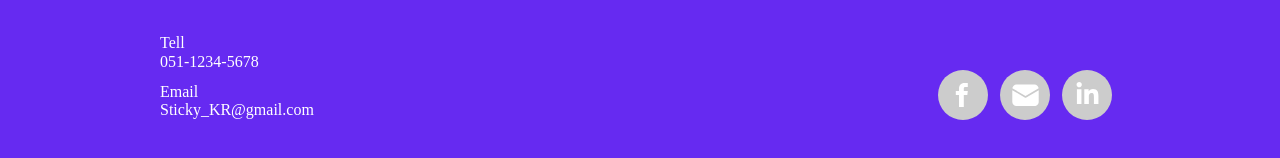
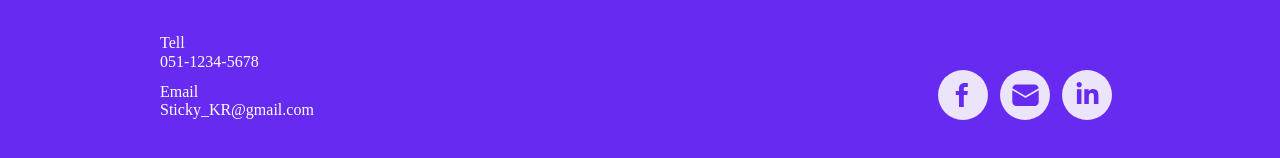
Before and after one commit to Sticky-APP/Sticky-Frontend, a Next.js app: page / in a window 1280 px wide. Shown: the part 3394-3552 px from the top of the page. Built offline with nearby package versions, Linux system fonts and the light colour scheme; a web font is replaced by a local one.

Commit message:
fix(footer): 로고 스타일 지정

```diff
--- a/components/common/Footer/index.tsx
+++ b/components/common/Footer/index.tsx
@@ -19,13 +19,13 @@ export default function Footer() {
       </div>
       <div className="flex gap-1">
         <FooterLogo>
-          <FacebookLogo color="#DBDBDB" />
+          <FacebookLogo />
         </FooterLogo>
         <FooterLogo>
-          <EmailLogo color="#ffffff" />
+          <EmailLogo />
         </FooterLogo>
         <FooterLogo>
-          <LinkedInLogo color="#DBDBDB" />
+          <LinkedInLogo />
         </FooterLogo>
       </div>
     </div>
@@ -33,7 +33,7 @@ export default function Footer() {
 }
 
 export const FooterLogo = styled.div`
-  background-color: #ccc;
+  background-color: #ebe4fb;
   transition: all 0.3s;
   &:nth-child(1):hover {
     background-color: #1877f2;
--- a/components/icon/EmallLogo.tsx
+++ b/components/icon/EmallLogo.tsx
@@ -1,6 +1,6 @@
 import React from "react";
 
-export default function EmailLogo({ color }: { color: string }) {
+export default function EmailLogo({ color }: { color?: string }) {
   return (
     <svg
       width="33"
@@ -11,7 +11,7 @@ export default function EmailLogo({ color }: { color: string }) {
     >
       <path
         d="M29.7 12.1655V23.9251C29.7 25.0191 29.2655 26.0683 28.4919 26.8419C27.7183 27.6155 26.6691 28.0501 25.575 28.0501H7.42505C6.33103 28.0501 5.28182 27.6155 4.50823 26.8419C3.73465 26.0683 3.30005 25.0191 3.30005 23.9251V12.1655L16.0809 19.6862C16.2079 19.7611 16.3526 19.8006 16.5 19.8006C16.6475 19.8006 16.7922 19.7611 16.9191 19.6862L29.7 12.1655ZM25.575 6.6001C26.59 6.59994 27.5695 6.974 28.3259 7.65072C29.0824 8.32744 29.5628 9.25931 29.6753 10.268L16.5 18.0181L3.3248 10.268C3.43726 9.25931 3.91768 8.32744 4.67416 7.65072C5.43064 6.974 6.41006 6.59994 7.42505 6.6001H25.575Z"
-        fill="white"
+        fill="#662AF1"
         fillOpacity="1"
         id="email"
       />
--- a/components/icon/FacebookIcon.tsx
+++ b/components/icon/FacebookIcon.tsx
@@ -1,6 +1,6 @@
 import React from "react";
 
-export default function FacebookLogo({ color }: { color: string }) {
+export default function FacebookLogo({ color }: { color?: string }) {
   return (
     <svg
       width="40"
@@ -12,7 +12,7 @@ export default function FacebookLogo({ color }: { color: string }) {
     >
       <path
         d="M20.8 16V13.6C20.8 12.56 21.04 12 22.72 12H24.8V8H21.6C17.6 8 16 10.64 16 13.6V16H12.8V20H16V32H20.8V20H24.32L24.8 16H20.8Z"
-        fill="white"
+        fill="#662AF1"
         fillOpacity="1"
       />
     </svg>
--- a/components/icon/LinkedInLogo.tsx
+++ b/components/icon/LinkedInLogo.tsx
@@ -1,6 +1,6 @@
 import React from "react";
 
-export default function LinkedInLogo({ color }: { color: string }) {
+export default function LinkedInLogo({ color }: { color?: string }) {
   return (
     <svg
       width="25"
@@ -12,7 +12,7 @@ export default function LinkedInLogo({ color }: { color: string }) {
       <g clipPath="url(#clip0_35_419)">
         <path
           d="M6.45937 21.875H1.92422V7.27031H6.45937V21.875ZM4.18906 5.27812C2.73906 5.27812 1.5625 4.07656 1.5625 2.62656C1.5625 1.92995 1.83923 1.26188 2.3318 0.769302C2.82438 0.276726 3.49245 0 4.18906 0C4.88567 0 5.55375 0.276726 6.04632 0.769302C6.5389 1.26188 6.81562 1.92995 6.81562 2.62656C6.81562 4.07656 5.63906 5.27812 4.18906 5.27812ZM23.4328 21.875H18.9078V14.7656C18.9078 13.0711 18.8734 10.8984 16.55 10.8984C14.1922 10.8984 13.8305 12.7391 13.8305 14.6437V21.875H9.3V7.27031H13.6492V9.2625H13.7125C14.318 8.11484 15.7969 6.90391 18.0031 6.90391C22.593 6.90391 23.4367 9.92656 23.4367 13.8523V21.875H23.4328Z"
-          fill="white"
+          fill="#662AF1"
           fillOpacity="1"
           id="linkedin"
         />
```
